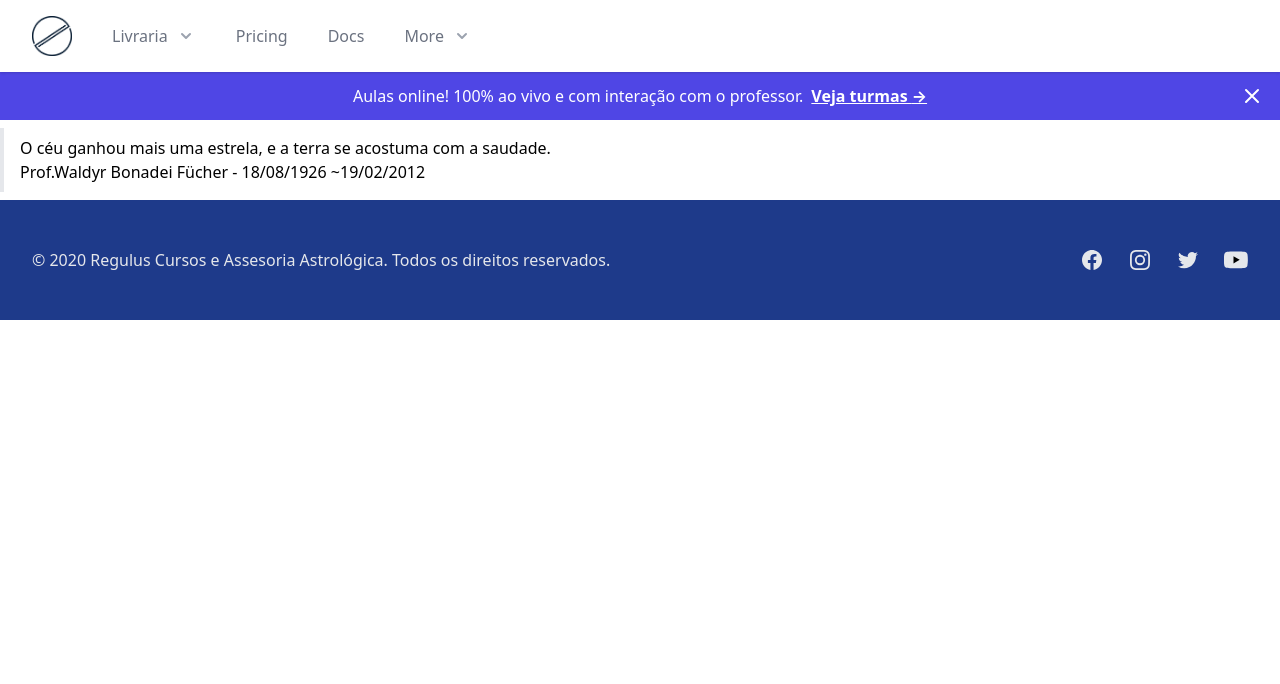
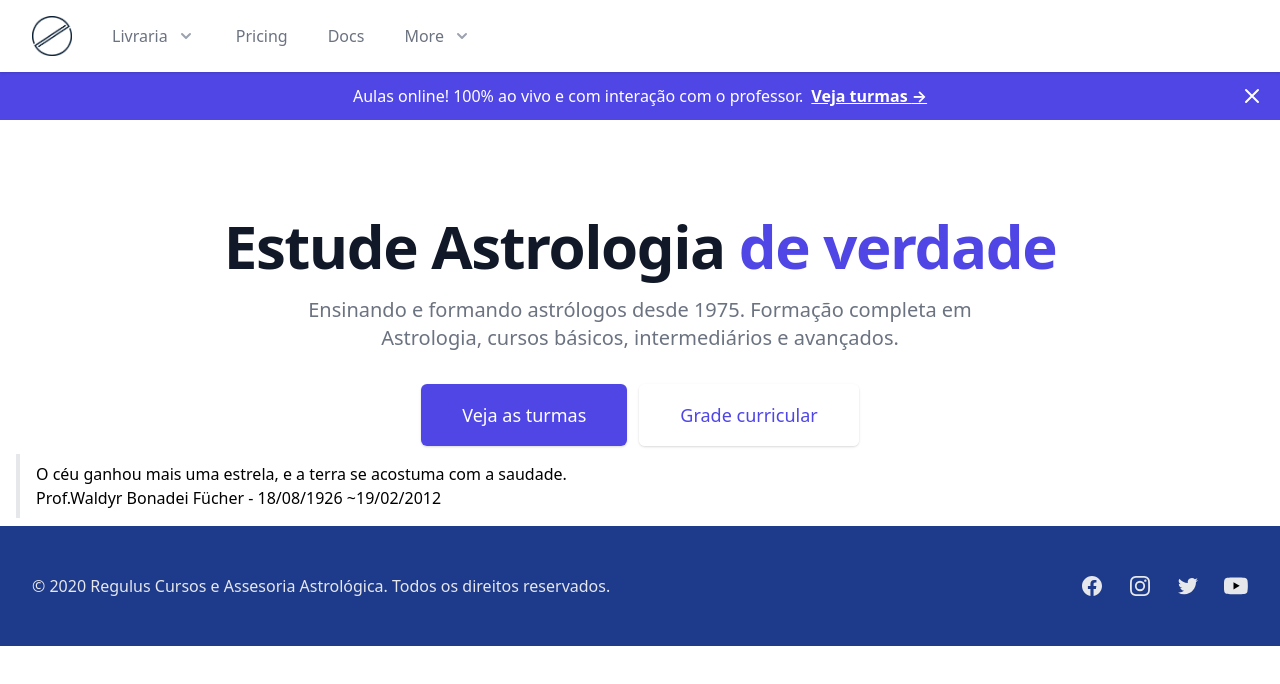
Before and after one commit to afucher/next-regulus-site, a Next.js app: page / in a window 1280 px wide. Shown: the top 684 px of the page. Built offline with nearby package versions, Linux system fonts and the light colour scheme.

Commit message:
seção principal

```diff
--- a/pages/index.tsx
+++ b/pages/index.tsx
@@ -13,14 +13,35 @@ export default function Home() {
       </Head>
       <Cabecalho />
       <Banner />
-      <main className="container m-auto max-w-7xl">
+      <main className="mt-16 mx-auto max-w-7xl px-4 sm:mt-24">
+        <div className="text-center">
+          <h1 className="text-4xl tracking-tight font-extrabold text-gray-900 sm:text-5xl md:text-6xl">
+            <span className="block xl:inline">Estude Astrologia </span>
+            <span className="block text-indigo-600 xl:inline"> de verdade</span>
+          </h1>
+          <p className="mt-3 max-w-md mx-auto text-base text-gray-500 sm:text-lg md:mt-5 md:text-xl md:max-w-3xl">
+            Ensinando e formando astrólogos desde 1975. Formação completa em Astrologia, cursos básicos, intermediários e avançados.
+          </p>
+          <div className="mt-5 max-w-md mx-auto sm:flex sm:justify-center md:mt-8">
+            <div className="rounded-md shadow">
+              <a href="#" className="w-full flex items-center justify-center px-8 py-3 border border-transparent text-base font-medium rounded-md text-white bg-indigo-600 hover:bg-indigo-700 md:py-4 md:text-lg md:px-10">
+                Veja as turmas
+              </a>
+            </div>
+            <div className="mt-3 rounded-md shadow sm:mt-0 sm:ml-3">
+              <a href="#" className="w-full flex items-center justify-center px-8 py-3 border border-transparent text-base font-medium rounded-md text-indigo-600 bg-white hover:bg-gray-50 md:py-4 md:text-lg md:px-10">
+                Grade curricular
+              </a>
+           </div>
+         </div>
+
+        </div>
         <blockquote className="border-l-4 pl-4 py-2 my-2">
           <p>O céu ganhou mais uma estrela, e a terra se acostuma com a saudade.</p>
           <p>Prof.Waldyr Bonadei Fücher - 18/08/1926 ~19/02/2012 </p>
         </blockquote>
       </main>
 
-
       <Rodape />
     </div>
   )
```
